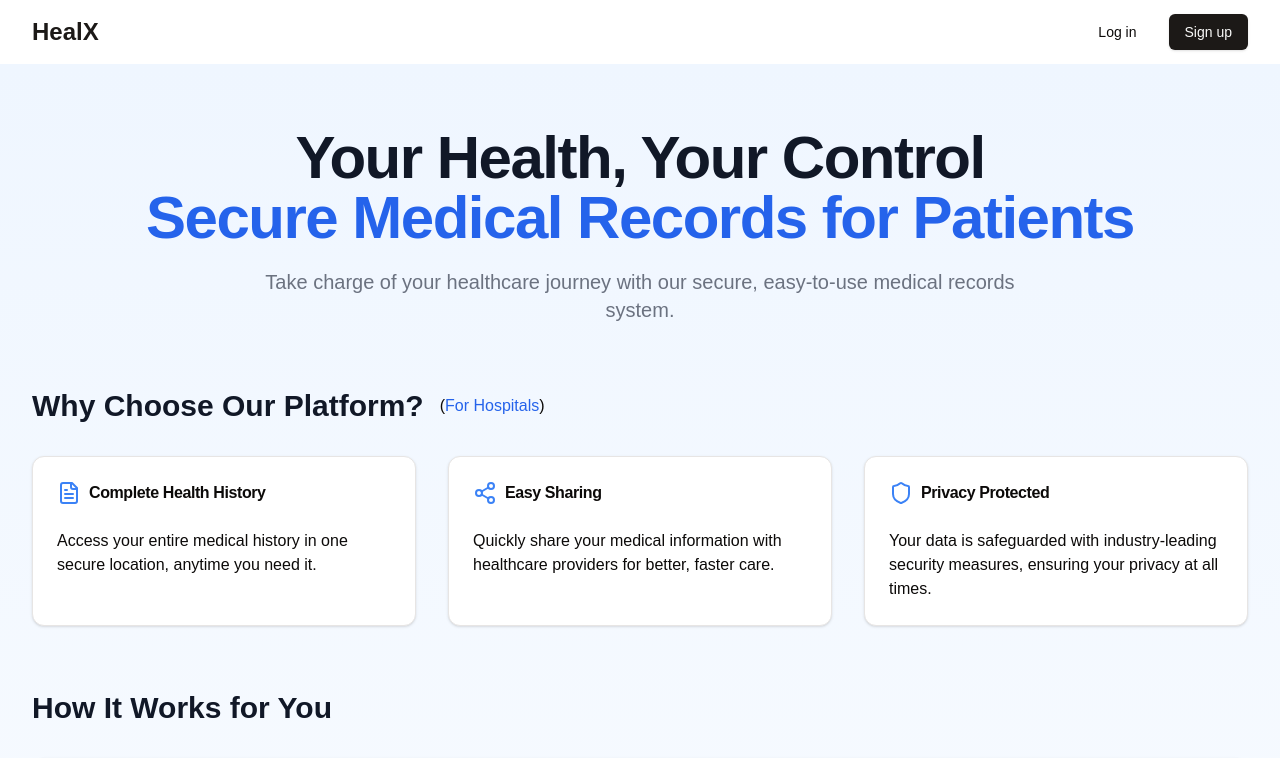
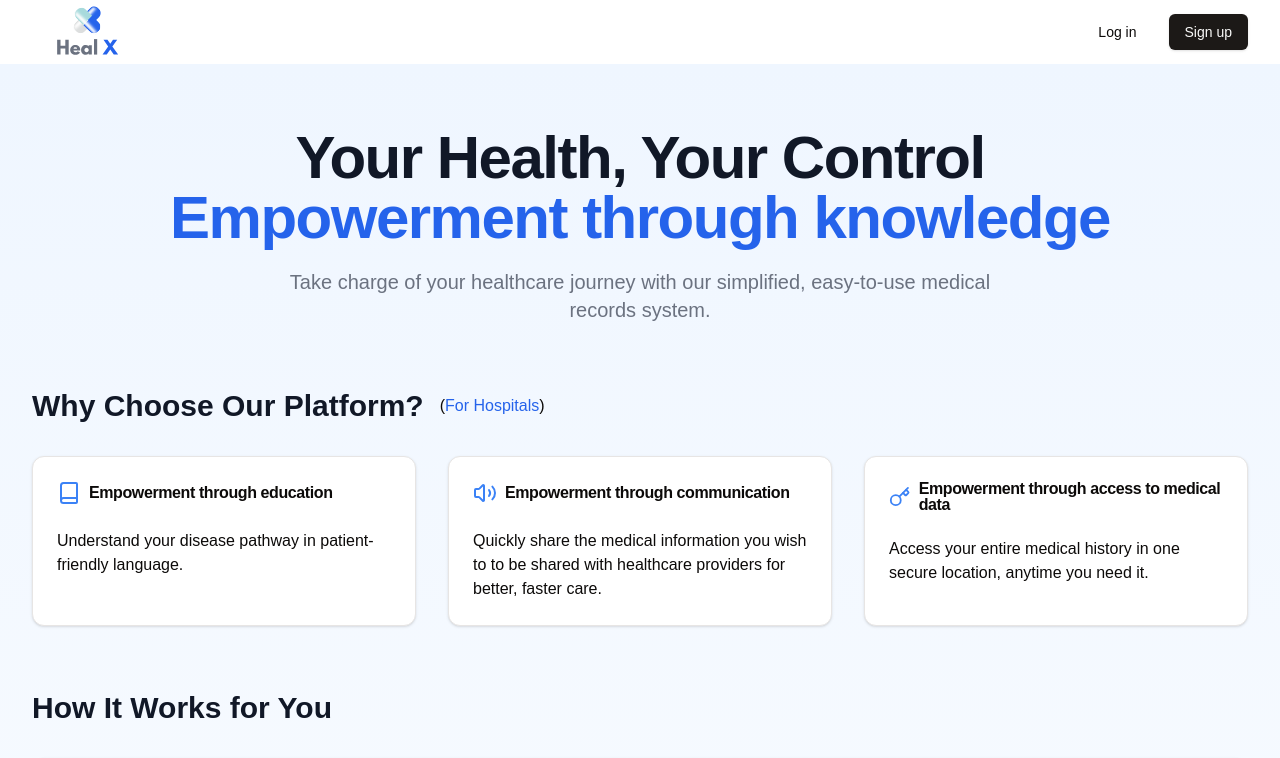
Before and after one commit to Tim-Haboldt/PatientPowerPack, a Next.js app: page / in a window 1280 px wide. Shown: the top 758 px of the page. Built offline with nearby package versions, Linux system fonts and the light colour scheme.

Commit message:
[FIN] update logo update texts on page

```diff
--- a/src/app/page.tsx
+++ b/src/app/page.tsx
@@ -7,11 +7,14 @@ import {
     CardTitle,
 } from "@/components/ui/card";
 import {
+    Book,
     ChevronRight,
     FileText,
+    Key,
     Share2,
     Shield,
     UserCircle,
+    Volume2,
 } from "lucide-react";
 import Link from "next/link";
 
@@ -23,12 +26,12 @@ export default function PatientLandingPage() {
                     <h1 className="text-4xl font-extrabold tracking-tight text-gray-900 sm:text-5xl md:text-6xl">
                         <span className="block">Your Health, Your Control</span>
                         <span className="block text-blue-600">
-                            Secure Medical Records for Patients
+                            Empowerment through knowledge
                         </span>
                     </h1>
                     <p className="mt-3 max-w-md mx-auto text-base text-gray-500 sm:text-lg md:mt-5 md:text-xl md:max-w-3xl">
-                        Take charge of your healthcare journey with our secure,
-                        easy-to-use medical records system.
+                        Take charge of your healthcare journey with our
+                        simplified, easy-to-use medical records system.
                     </p>
                 </header>
 
@@ -50,8 +53,38 @@ export default function PatientLandingPage() {
                             <Card>
                                 <CardHeader>
                                     <CardTitle className="flex items-center">
-                                        <FileText className="mr-2 h-6 w-6 text-blue-500" />
-                                        Complete Health History
+                                        <Book className="mr-2 h-6 w-6 text-blue-500" />
+                                        Empowerment through education
+                                    </CardTitle>
+                                </CardHeader>
+                                <CardContent>
+                                    <p>
+                                        Understand your disease pathway in
+                                        patient-friendly language.
+                                    </p>
+                                </CardContent>
+                            </Card>
+                            <Card>
+                                <CardHeader>
+                                    <CardTitle className="flex items-center">
+                                        <Volume2 className="mr-2 h-6 w-6 text-blue-500" />
+                                        Empowerment through communication
+                                    </CardTitle>
+                                </CardHeader>
+                                <CardContent>
+                                    <p>
+                                        Quickly share the medical information
+                                        you wish to to be shared with healthcare
+                                        providers for better, faster care.
+                                    </p>
+                                </CardContent>
+                            </Card>
+                            <Card>
+                                <CardHeader>
+                                    <CardTitle className="flex items-center">
+                                        <Key className="mr-2 h-6 w-6 text-blue-500" />
+                                        Empowerment through access to medical
+                                        data
                                     </CardTitle>
                                 </CardHeader>
                                 <CardContent>
@@ -59,36 +92,6 @@ export default function PatientLandingPage() {
                                         Access your entire medical history in
                                         one secure location, anytime you need
                                         it.
-                                    </p>
-                                </CardContent>
-                            </Card>
-                            <Card>
-                                <CardHeader>
-                                    <CardTitle className="flex items-center">
-                                        <Share2 className="mr-2 h-6 w-6 text-blue-500" />
-                                        Easy Sharing
-                                    </CardTitle>
-                                </CardHeader>
-                                <CardContent>
-                                    <p>
-                                        Quickly share your medical information
-                                        with healthcare providers for better,
-                                        faster care.
-                                    </p>
-                                </CardContent>
-                            </Card>
-                            <Card>
-                                <CardHeader>
-                                    <CardTitle className="flex items-center">
-                                        <Shield className="mr-2 h-6 w-6 text-blue-500" />
-                                        Privacy Protected
-                                    </CardTitle>
-                                </CardHeader>
-                                <CardContent>
-                                    <p>
-                                        Your data is safeguarded with
-                                        industry-leading security measures,
-                                        ensuring your privacy at all times.
                                     </p>
                                 </CardContent>
                             </Card>
@@ -154,9 +157,10 @@ export default function PatientLandingPage() {
                                 <CardContent>
                                     <p>
                                         Ensure all your healthcare providers
-                                        have access to your complete medical
-                                        history, leading to better-informed
-                                        decisions and coordinated care.
+                                        have access to the medical history you
+                                        wish to share, leading to
+                                        better-informed decisions and
+                                        coordinated care.
                                     </p>
                                 </CardContent>
                             </Card>
--- a/src/components/navbar.tsx
+++ b/src/components/navbar.tsx
@@ -1,16 +1,20 @@
 import { Button } from "@/components/ui/button";
 import Link from "next/link";
+import Image from "next/image";
 
 export default function Navbar() {
     return (
         <nav className="bg-background">
             <div className="max-w-7xl mx-auto px-4 sm:px-6 lg:px-8">
                 <div className="flex items-center justify-between h-16">
-                    <div className="flex-shrink-0">
+                    <div className="flex-shrink-0 flex items-center mt-9">
                         <Link href="/">
-                            <span className="text-2xl font-bold text-primary">
-                                HealX
-                            </span>
+                            <Image
+                                src="/HealX_Logo.svg"
+                                alt="Company-Logo"
+                                width={110}
+                                height={110}
+                            />
                         </Link>
                     </div>
                     <div className="flex items-center space-x-4">
```
Also changed, not shown: public/HealX_Logo.svg (added).
